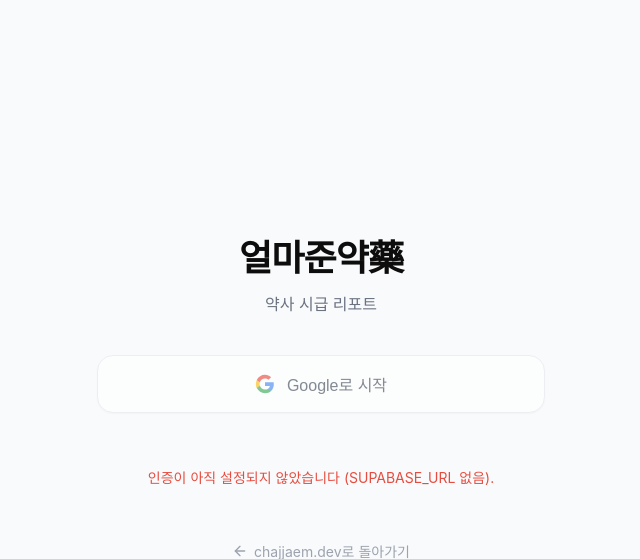
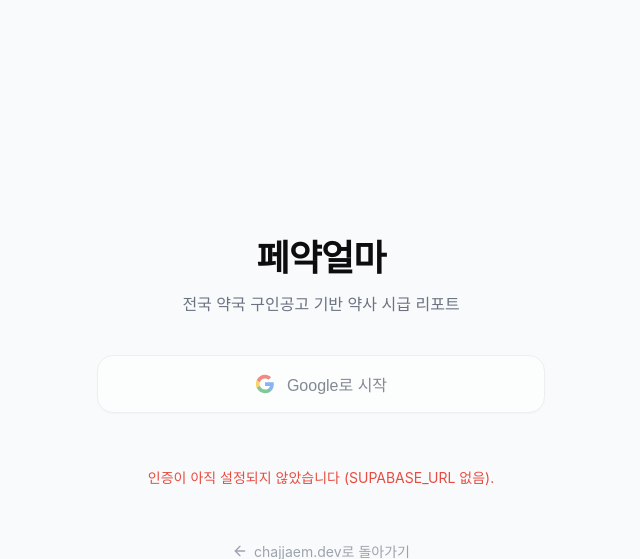
Before and after one commit to ejrwoals/yak-gongo, a Django app: page /login/ in a window 1280 px wide. Shown: the top 559 px of the page, without its empty margins (319-959 px from the left). Run offline with Django 5.2, Linux system fonts and the light colour scheme; some web fonts are replaced.

Commit message:
rename web brand from 얼마준약藥 to 페약얼마 across pages and README

```diff
--- a/web/templates/web/compare.html
+++ b/web/templates/web/compare.html
@@ -3,7 +3,7 @@
 <head>
 <meta charset="utf-8">
 <meta name="viewport" content="width=device-width, initial-scale=1">
-<title>내 시급 비교 — 얼마준약藥</title>
+<title>내 시급 비교 — 페약얼마</title>
 <link rel="preconnect" href="https://cdn.jsdelivr.net" />
 <link rel="stylesheet" href="https://cdn.jsdelivr.net/gh/orioncactus/pretendard@v1.3.9/dist/web/variable/pretendardvariable.min.css" />
 <style>
@@ -33,7 +33,7 @@
     <div style="max-width:1160px; height:100%; margin:0 auto; padding:0 40px; display:flex; align-items:center; justify-content:space-between;">
       <div style="display:flex; align-items:center; gap:34px;">
         <a href="{% url 'web:home' %}" style="display:flex; align-items:center; gap:11px; text-decoration:none; color:inherit;">
-          <span style="font-size:20px; font-weight:800; letter-spacing:-0.5px; white-space:nowrap;">얼마준<span style="color:#138255;">약藥</span></span>
+          <span style="font-size:20px; font-weight:800; letter-spacing:-0.5px; white-space:nowrap;">페약<span style="color:#138255;">얼마</span></span>
           <span style="font-size:13px; font-weight:600; color:#C7C7C0; white-space:nowrap;">-</span>
           <span style="font-size:12px; font-weight:600; color:#9CA3AF; letter-spacing:-0.2px; white-space:nowrap;">전국 페약 시급 통계</span>
         </a>
--- a/web/templates/web/compare_result.html
+++ b/web/templates/web/compare_result.html
@@ -3,7 +3,7 @@
 <head>
 <meta charset="utf-8">
 <meta name="viewport" content="width=device-width, initial-scale=1">
-<title>내 시급 비교 결과 — 얼마준약藥</title>
+<title>내 시급 비교 결과 — 페약얼마</title>
 <link rel="preconnect" href="https://cdn.jsdelivr.net" />
 <link rel="stylesheet" href="https://cdn.jsdelivr.net/gh/orioncactus/pretendard@v1.3.9/dist/web/variable/pretendardvariable.min.css" />
 <style>
@@ -27,7 +27,7 @@
     <div style="max-width:1160px; height:100%; margin:0 auto; padding:0 40px; display:flex; align-items:center; justify-content:space-between;">
       <div style="display:flex; align-items:center; gap:34px;">
         <a href="{% url 'web:home' %}" style="display:flex; align-items:center; gap:11px; text-decoration:none; color:inherit;">
-          <span style="font-size:20px; font-weight:800; letter-spacing:-0.5px; white-space:nowrap;">얼마준<span style="color:#138255;">약藥</span></span>
+          <span style="font-size:20px; font-weight:800; letter-spacing:-0.5px; white-space:nowrap;">페약<span style="color:#138255;">얼마</span></span>
           <span style="font-size:13px; font-weight:600; color:#C7C7C0; white-space:nowrap;">-</span>
           <span style="font-size:12px; font-weight:600; color:#9CA3AF; letter-spacing:-0.2px; white-space:nowrap;">전국 페약 시급 통계</span>
         </a>
--- a/web/templates/web/etc.html
+++ b/web/templates/web/etc.html
@@ -3,7 +3,7 @@
 <head>
 <meta charset="utf-8">
 <meta name="viewport" content="width=device-width, initial-scale=1">
-<title>기타 파트 근무 — 얼마준약藥</title>
+<title>기타 파트 근무 — 페약얼마</title>
 <link rel="preconnect" href="https://cdn.jsdelivr.net" />
 <link rel="stylesheet" href="https://cdn.jsdelivr.net/gh/orioncactus/pretendard@v1.3.9/dist/web/variable/pretendardvariable.min.css" />
 <style>
--- a/web/templates/web/fulltime.html
+++ b/web/templates/web/fulltime.html
@@ -3,7 +3,7 @@
 <head>
 <meta charset="utf-8">
 <meta name="viewport" content="width=device-width, initial-scale=1">
-<title>풀타임 근무 — 얼마준약藥</title>
+<title>풀타임 근무 — 페약얼마</title>
 <link rel="preconnect" href="https://cdn.jsdelivr.net" />
 <link rel="stylesheet" href="https://cdn.jsdelivr.net/gh/orioncactus/pretendard@v1.3.9/dist/web/variable/pretendardvariable.min.css" />
 <style>
--- a/web/templates/web/home.html
+++ b/web/templates/web/home.html
@@ -3,7 +3,7 @@
 <head>
 <meta charset="utf-8">
 <meta name="viewport" content="width=device-width, initial-scale=1">
-<title>얼마준약藥</title>
+<title>페약얼마</title>
 <link rel="preconnect" href="https://cdn.jsdelivr.net" />
 <link rel="stylesheet" href="https://cdn.jsdelivr.net/gh/orioncactus/pretendard@v1.3.9/dist/web/variable/pretendardvariable.min.css" />
 <style>
@@ -29,7 +29,7 @@
     <div style="max-width:1160px; height:100%; margin:0 auto; padding:0 40px; display:flex; align-items:center; justify-content:space-between;">
       <div style="display:flex; align-items:center; gap:34px;">
         <div style="display:flex; align-items:center; gap:11px;">
-          <span style="font-size:20px; font-weight:800; letter-spacing:-0.5px; white-space:nowrap;">얼마준<span style="color:#138255;">약藥</span></span>
+          <span style="font-size:20px; font-weight:800; letter-spacing:-0.5px; white-space:nowrap;">페약<span style="color:#138255;">얼마</span></span>
           <span style="font-size:13px; font-weight:600; color:#C7C7C0; white-space:nowrap;">-</span>
           <span style="font-size:12px; font-weight:600; color:#9CA3AF; letter-spacing:-0.2px; white-space:nowrap;">전국 페약 시급 통계</span>
         </div>
--- a/web/templates/web/login.html
+++ b/web/templates/web/login.html
@@ -3,7 +3,7 @@
 <head>
   <meta charset="utf-8">
   <meta name="viewport" content="width=device-width, initial-scale=1">
-  <title>얼마준약藥</title>
+  <title>페약얼마</title>
   <link rel="preconnect" href="https://cdn.jsdelivr.net" />
   <link rel="stylesheet" href="https://cdn.jsdelivr.net/gh/orioncactus/pretendard@v1.3.9/dist/web/variable/pretendardvariable.min.css" />
   <style>
@@ -99,8 +99,8 @@
 <body>
   <div class="card">
     <div class="brand">
-      <h1>얼마준약藥</h1>
-      <p>약사 시급 리포트</p>
+      <h1>페약얼마</h1>
+      <p>전국 약국 구인공고 기반 약사 시급 리포트</p>
     </div>
 
     <!-- 기본: Google 로그인 (미인증 · 재방문자). 코드칸을 보이지 않는다. -->
--- a/web/templates/web/method.html
+++ b/web/templates/web/method.html
@@ -3,7 +3,7 @@
 <head>
 <meta charset="utf-8">
 <meta name="viewport" content="width=device-width, initial-scale=1">
-<title>데이터 처리 방법 — 얼마준약藥</title>
+<title>데이터 처리 방법 — 페약얼마</title>
 <link rel="preconnect" href="https://cdn.jsdelivr.net" />
 <link rel="stylesheet" href="https://cdn.jsdelivr.net/gh/orioncactus/pretendard@v1.3.9/dist/web/variable/pretendardvariable.min.css" />
 <style>
@@ -27,7 +27,7 @@
     <div style="max-width:1160px; height:100%; margin:0 auto; padding:0 40px; display:flex; align-items:center; justify-content:space-between;">
       <div style="display:flex; align-items:center; gap:34px;">
         <a href="{% url 'web:home' %}" style="display:flex; align-items:center; gap:11px; text-decoration:none; color:inherit;">
-          <span style="font-size:20px; font-weight:800; letter-spacing:-0.5px; white-space:nowrap;">얼마준<span style="color:#138255;">약藥</span></span>
+          <span style="font-size:20px; font-weight:800; letter-spacing:-0.5px; white-space:nowrap;">페약<span style="color:#138255;">얼마</span></span>
           <span style="font-size:13px; font-weight:600; color:#C7C7C0; white-space:nowrap;">-</span>
           <span style="font-size:12px; font-weight:600; color:#9CA3AF; letter-spacing:-0.2px; white-space:nowrap;">전국 페약 시급 통계</span>
         </a>
--- a/web/templates/web/onetime.html
+++ b/web/templates/web/onetime.html
@@ -3,7 +3,7 @@
 <head>
 <meta charset="utf-8">
 <meta name="viewport" content="width=device-width, initial-scale=1">
-<title>일회성 단기 근무 — 얼마준약藥</title>
+<title>일회성 단기 근무 — 페약얼마</title>
 <link rel="preconnect" href="https://cdn.jsdelivr.net" />
 <link rel="stylesheet" href="https://cdn.jsdelivr.net/gh/orioncactus/pretendard@v1.3.9/dist/web/variable/pretendardvariable.min.css" />
 <style>
--- a/web/templates/web/weekend.html
+++ b/web/templates/web/weekend.html
@@ -3,7 +3,7 @@
 <head>
 <meta charset="utf-8">
 <meta name="viewport" content="width=device-width, initial-scale=1">
-<title>주말 파트 근무 — 얼마준약藥</title>
+<title>주말 파트 근무 — 페약얼마</title>
 <link rel="preconnect" href="https://cdn.jsdelivr.net" />
 <link rel="stylesheet" href="https://cdn.jsdelivr.net/gh/orioncactus/pretendard@v1.3.9/dist/web/variable/pretendardvariable.min.css" />
 <style>
```
Also changed, not shown: README.md.
